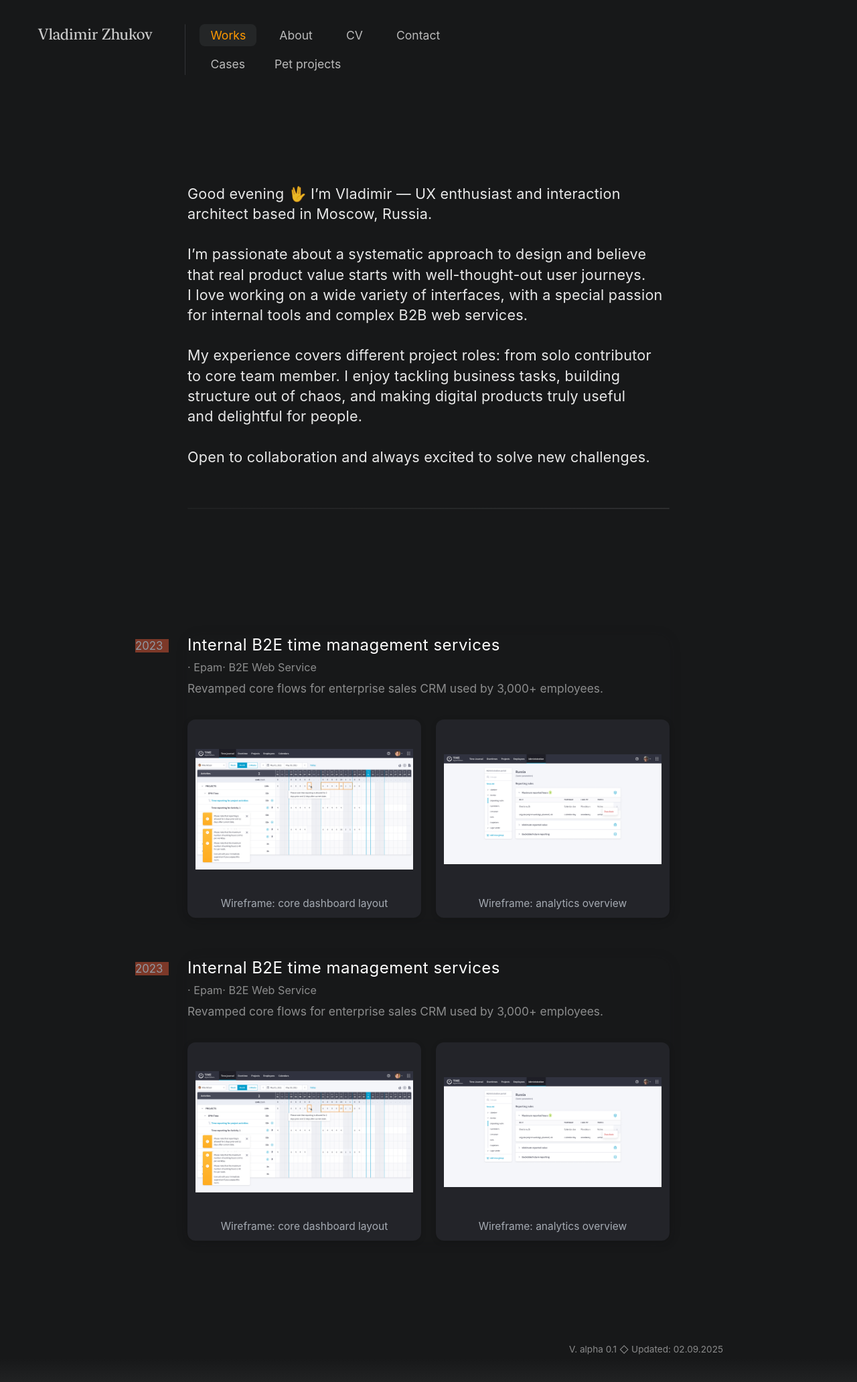
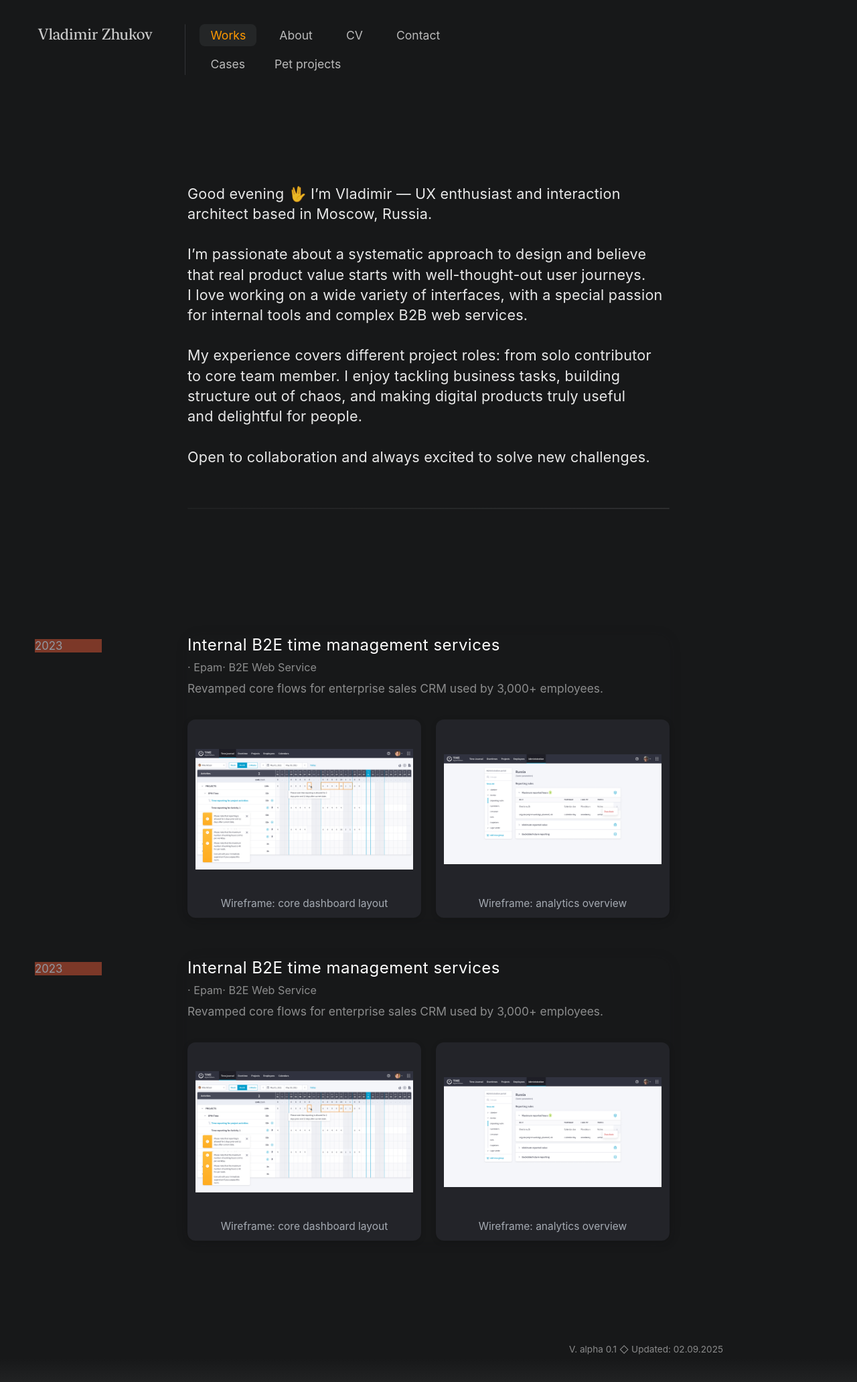
Before and after one commit to uxiscool/experience, a Jekyll site: the page built from index.md, in a window 1280 px wide. Shown: the whole page at 67% size. Built offline with Jekyll 4.4.1, drawn with Linux system fonts in a browser that asks for light colours.

Commit message:
Add files via upload

```diff
--- a/css/main.css
+++ b/css/main.css
@@ -759,8 +759,8 @@ body.lb-lock #to-top{ opacity: 0; pointer-events: none; }
 
 /* === Case year rail: overlay, не двигает контент === */
 :root{
-  --case-rail-w: 50px;
-  --case-rail-gap: 28px;
+  --case-rail-w: 100px;
+  --case-rail-gap: 128px;
   --case-rail-top: 6px;
 }
 .case-year-rail{ display:none; }
```
